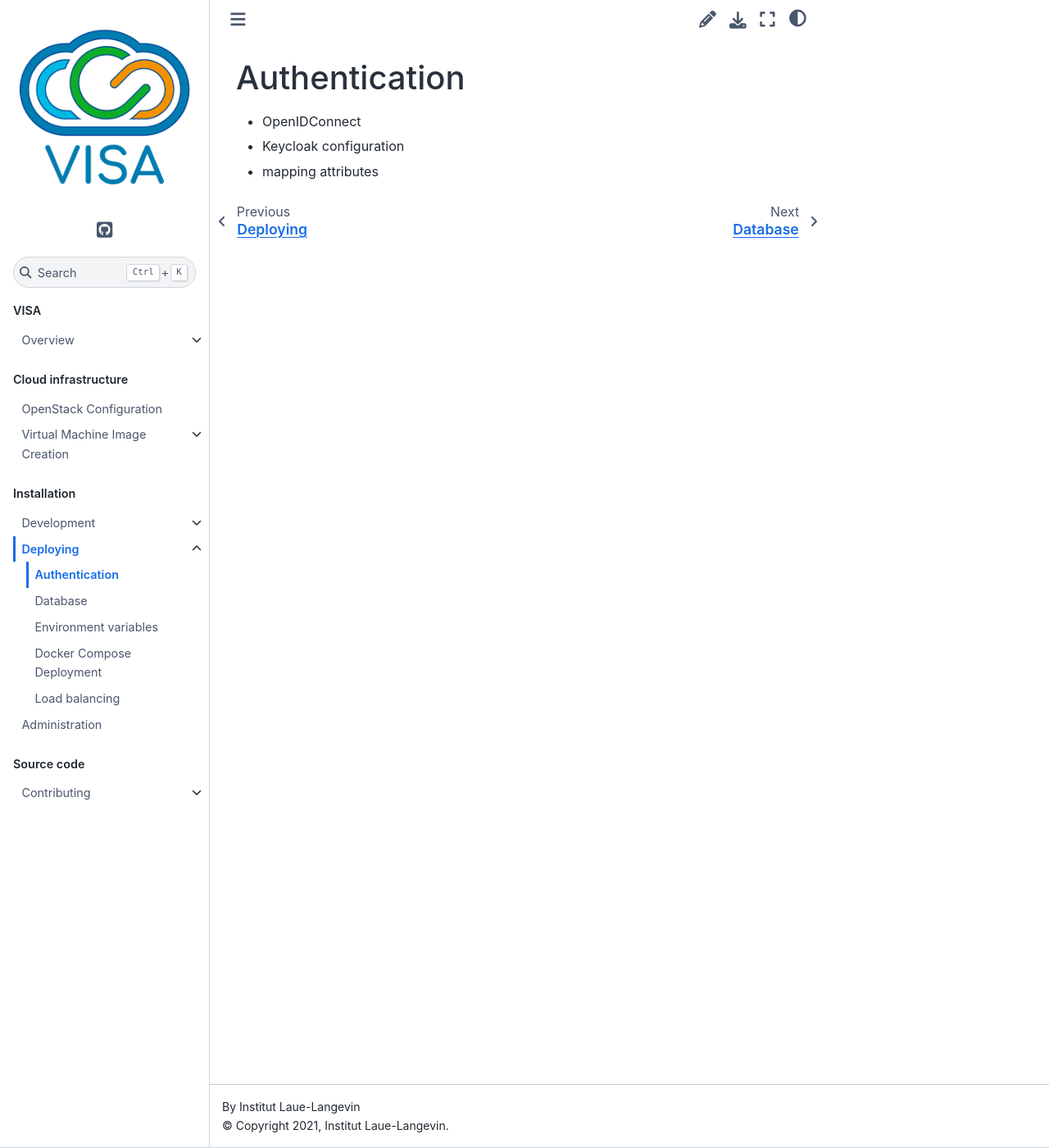
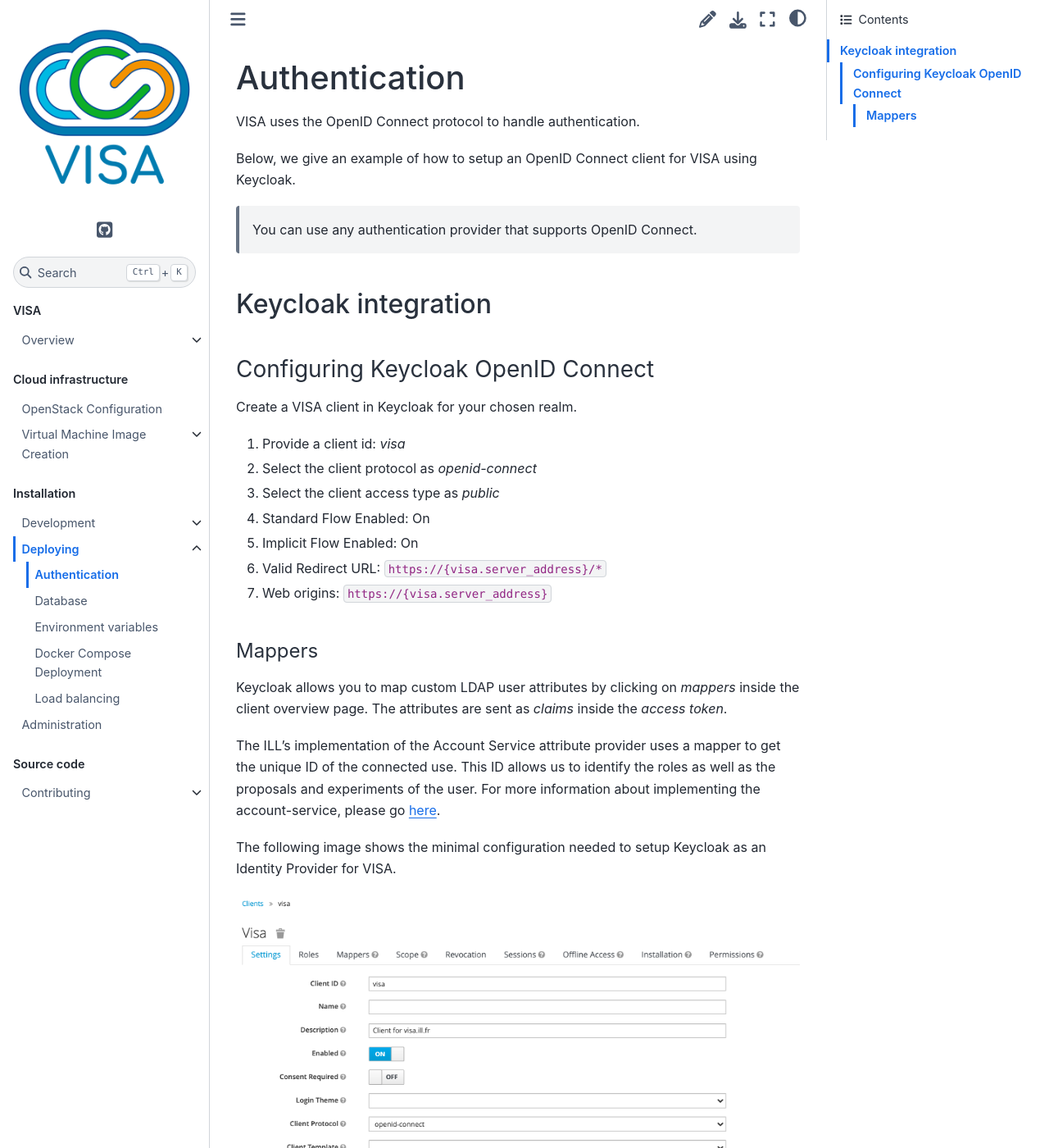
Before and after one commit to ILLGrenoble/visa-docs, a Sphinx documentation site: the page built from docs/source/deploying/deploying-authentication.md, in a window 1280 px wide and 1400 px high. Shown: the whole window at 82% size. Built offline with Sphinx 7.4.7 and the Sphinx Book theme 1.1.4, drawn with Linux system fonts in a browser that asks for light colours; some of the changed text lies outside the part shown.

Commit message:
Added README with installation instructions. Added OpenID Connect authentication information.

```diff
--- a/docs/source/deploying/deploying-authentication.md
+++ b/docs/source/deploying/deploying-authentication.md
@@ -1,5 +1,33 @@
 # Authentication
 
-- OpenIDConnect
-- Keycloak configuration
- - mapping attributes
+VISA uses the OpenID Connect protocol to handle authentication.
+
+ Below, we give an example of how to setup an OpenID Connect client for VISA using Keycloak.
+
+> You can use any authentication provider that supports OpenID Connect.
+
+## Keycloak integration
+
+### Configuring Keycloak OpenID Connect
+
+Create a VISA client in Keycloak for your chosen realm.
+
+1. Provide a client id: *visa*
+2. Select the client protocol as *openid-connect*
+3. Select the client access type as *public*
+4. Standard Flow Enabled: On
+5. Implicit Flow Enabled: On
+6. Valid Redirect URL:  `https://{visa.server_address}/*`
+7. Web origins: `https://{visa.server_address}`
+
+#### Mappers
+
+Keycloak allows you to map custom LDAP user attributes by clicking on *mappers* inside the client overview page. The attributes are sent as *claims* inside the *access token*.
+
+The ILL's implementation of the Account Service attribute provider uses a mapper to get the unique ID of the connected use. This ID allows us to identify the roles as well as the proposals and experiments of the user. For more information about implementing the account-service, please go [here](development_accounts_service).
+
+The following image shows the minimal configuration needed to setup Keycloak as an Identity Provider for VISA.
+
+![](../_static/images/visa-openid-connect-keycloak-client.png)
+
+Please see [Accounts Service](development_accounts_service) documentation about how to configure your Account Service provider implementation to use the keycloak client that you have created.
```
Also changed, not shown: README.md (+49 -0 lines), docs/source/deploying/deploying-env-vars.md (+1 -1 lines), docs/source/development/development-accounts.md (+1 -1 lines), docs/source/_static/images/visa-openid-connect-keycloak-client.png (added).
